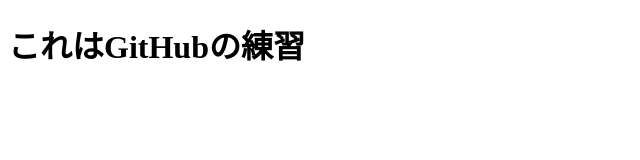
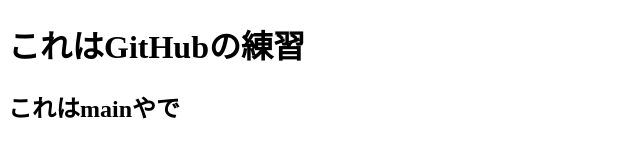
Before and after one commit to Ashika-18/GitHub_test, a plain HTML site: page index.html in a window 1280 px wide. Shown: the whole page, without its empty margins (0-640 px from the left). Drawn offline with Linux system fonts and the light colour scheme.

Commit message:
これはmain

```diff
--- a/index.html
+++ b/index.html
@@ -8,6 +8,7 @@
 <body>
     <div>
         <p><h1>これはGitHubの練習</h1></p>
+        <h2>これはmainやで</h2>
     </div>
 </body>
 </html>
```
